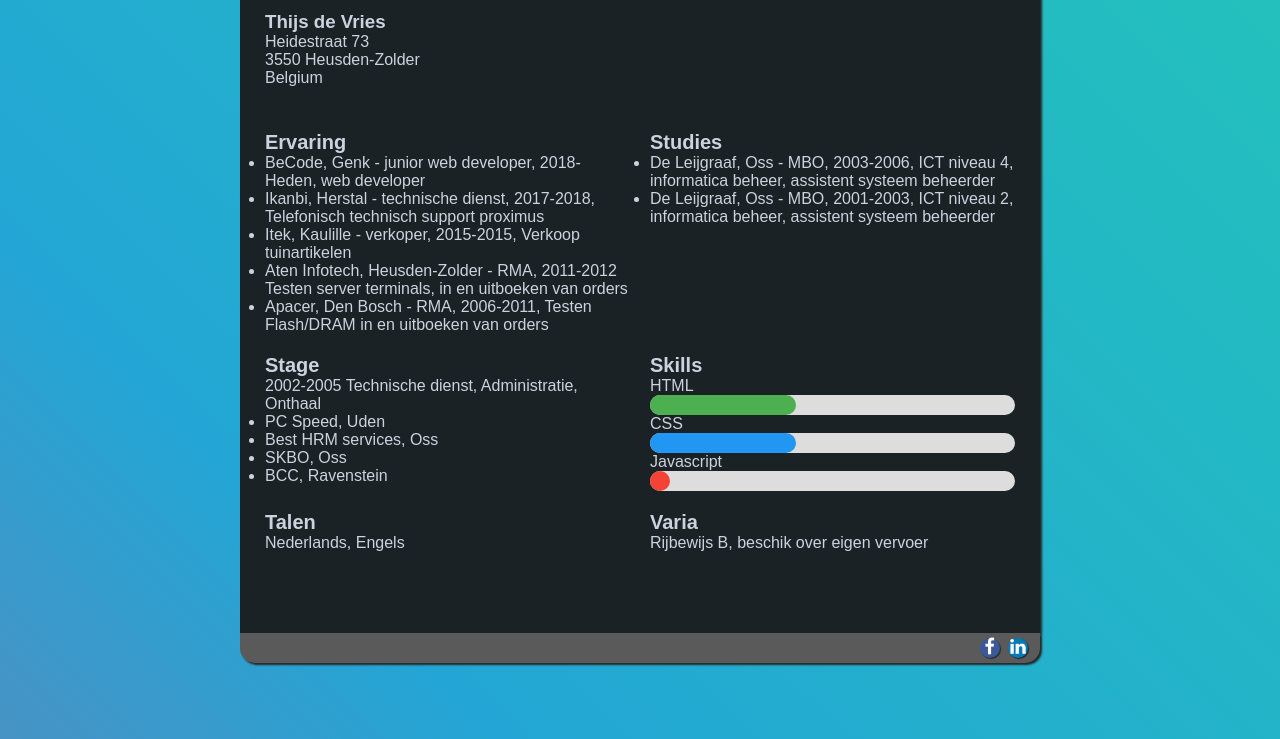
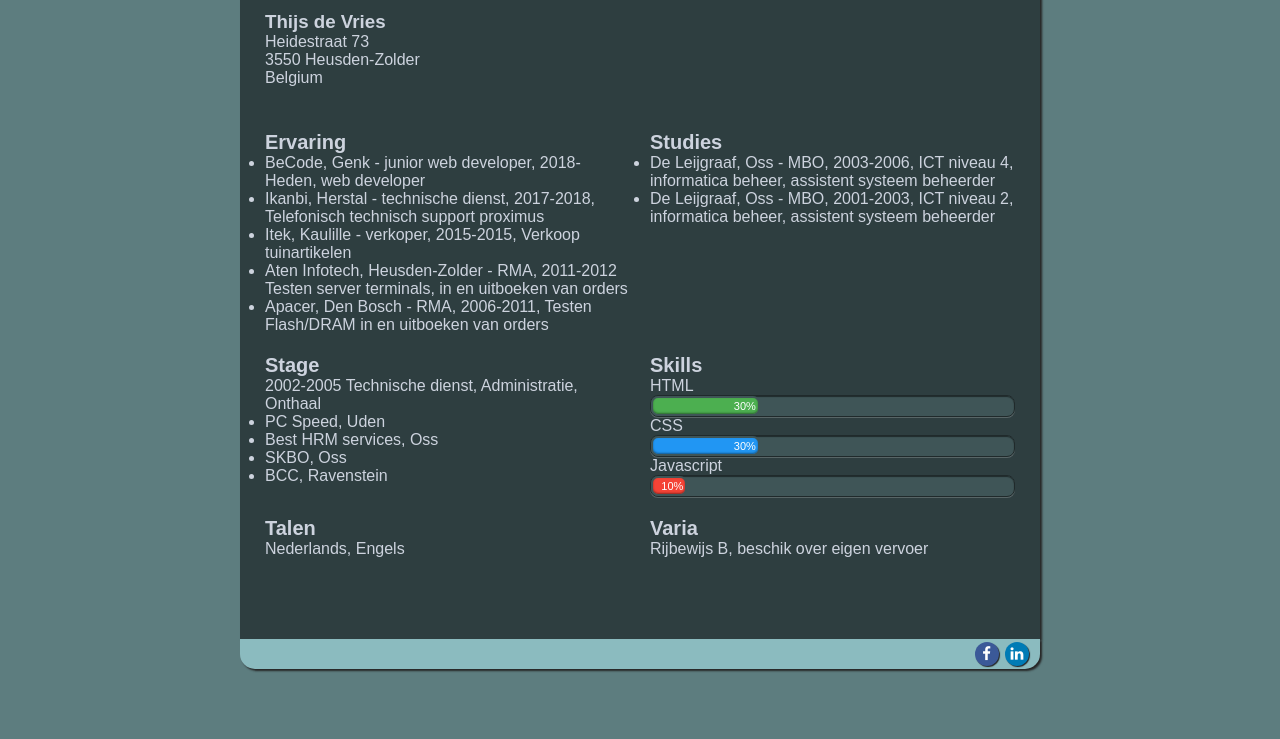
Before and after one commit to jtdevries/Mijn-CV, a plain HTML site: page index.html in a window 1280 px wide. Shown: the part 61-800 px from the top of the page. Drawn offline with Linux system fonts and the light colour scheme.

Commit message:
updated css

```diff
--- a/index.html
+++ b/index.html
@@ -55,15 +55,15 @@
           <h4>Skills</h4>
             <p>HTML</p>
               <div class="container">
-                <div class="skills HTML"></div>
+                <div class="skills HTML">30%</div>
               </div>
             <p>CSS</p>
               <div class="container">
-                <div class="skills CSS"></div>
+                <div class="skills CSS">30%</div>
               </div>
             <p>Javascript</p>
               <div class="container">
-                <div class="skills Javascript"></div>
+                <div class="skills Javascript">10%</div>
               </div>
         </div>
 
--- a/style.css
+++ b/style.css
@@ -6,48 +6,10 @@
 
 body {
   font-family: sans-serif;
+  background-color: #5D7D7F;
   color: #fff;
-  background: linear-gradient(45deg, #EE7752, #E73C7E, #23A6D5, #23D5AB);
-  background-size: 400% 400%;
-  -webkit-animation: Gradient 10s ease infinite;
-  -moz-animation: Gradient 10s ease infinite;
-  animation: Gradient 10s ease infinite;
-}
-@-webkit-keyframes Gradient {
-	0% {
-		background-position: 0% 50%
-	}
-	50% {
-		background-position: 100% 50%
-	}
-	100% {
-		background-position: 0% 50%
-	}
 }
 
-@-moz-keyframes Gradient {
-	0% {
-		background-position: 0% 50%
-	}
-	50% {
-		background-position: 100% 50%
-	}
-	100% {
-		background-position: 0% 50%
-	}
-}
-
-@keyframes Gradient {
-	0% {
-		background-position: 0% 50%
-	}
-	50% {
-		background-position: 100% 50%
-	}
-	100% {
-		background-position: 0% 50%
-	}
-}
 h4 {
   font-size: 20px;
 }
@@ -87,20 +49,25 @@ h4 {
 }
 .container {
   width: 100%;
-  background-color: #ddd;
-  border-radius: 10px;
+  background-color: #3F5557;
+  border: 1px solid #202A2B;
+  box-shadow: inset 0px 1px 1px rgba(0,0,0,0.5), 0px 1px 0px rgba(255,255,255,0.2);
+  border-radius: 8px;
 }
+
 
 .skills {
   text-align: right;
-  padding: 10px;
+  font-size: 11px;
+  padding: 2px;
   color: #fff;
-  border-radius: 10px;
+  box-shadow: inset 0 -1px 2px rgba(0,0,0,0.4);
+  border-radius: 7px;
 }
 
-.HTML {width: 40%; height: 20px; background-color: #4CAF50;}
-.CSS  {width: 40%; height: 20px; background-color: #2196F3;}
-.Javascript {width: 5%; height: 20px; background-color: #f44336;}
+.HTML {width: 30%; height: 20px; background-color: #4CAF50; border: 2px solid #3F5557;}
+.CSS  {width: 30%; height: 20px; background-color: #2196F3; border: 2px solid #3F5557;}
+.Javascript {width: 10%; height: 20px; background-color: #f44336; border: 2px solid #3F5557;}
 
 .talen {
   grid-column: 1 / 3;
@@ -112,36 +79,41 @@ h4 {
 }
 
 .top_banner {
-    background: #5a5a5a;
+    background: #8BBBBF;
     height: 30px;
     line-height: 30px;
     border-radius: 15px 15px 0 0;
     padding-right: 10px;
     padding-left: 14px;
     text-align: center;
-    color: #ffffff;
+    color: #E9F0FC;
     box-shadow: 2px 2px 2px #262626;
 }
 .content {
-  background: #1B2225;
+  background: #2E3E40;
   color: #cdd3de;
   padding: 7px 10px;
   width: 100%;
   box-shadow: 2px 2px 2px #262626;
 }
 .fa {
-  padding: 0px;
-  font-size: 18px;
-  width: 20px;
-  height: 20px;
+  padding: 4px;
+  font-size: 15px;
+  width: 24px;
+  height: 24px;
   text-align: center;
   text-decoration: none;
-  margin: 5px 2px;
+  margin: 1px 1px;
   border-radius: 20px;
   box-shadow: 1px 1px 1px #262626;
 }
-.fa:hover {
-  opacity: 0.5;
+.fa-facebook:hover {
+  background-color: #fff;
+  color: #3B5998;
+}
+.fa-linkedin:hover {
+  background-color: #fff;
+  color: #007bb5;
 }
 .fa-facebook {
   background: #3B5998;
@@ -152,7 +124,7 @@ h4 {
   color: #fff;
 }
 .bottom_banner {
-    background: #5a5a5a;
+    background: #8BBBBF;
     height: 30px;
     line-height: 30px;
     border-radius: 0 0 15px 15px;
```
Also changed, not shown: foto2.JPG (added).
